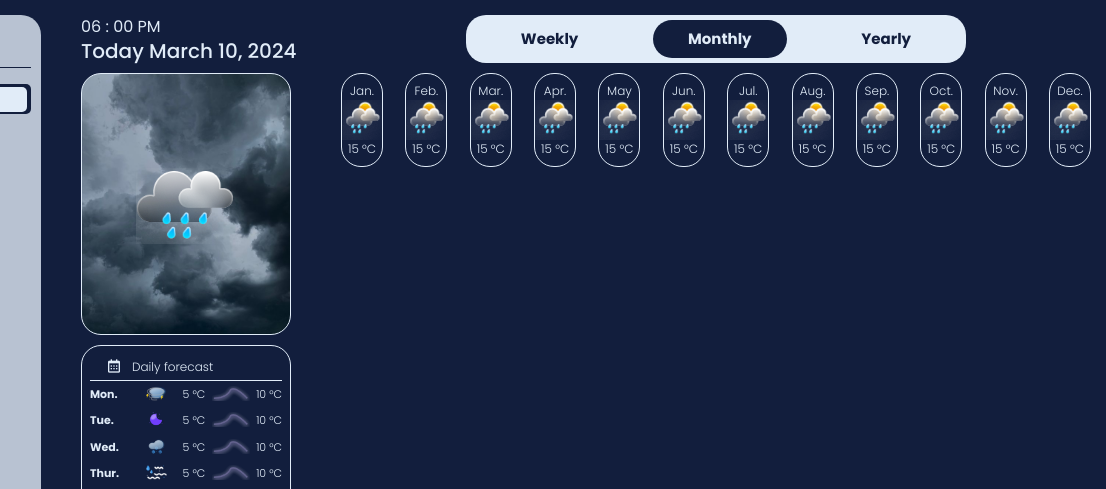
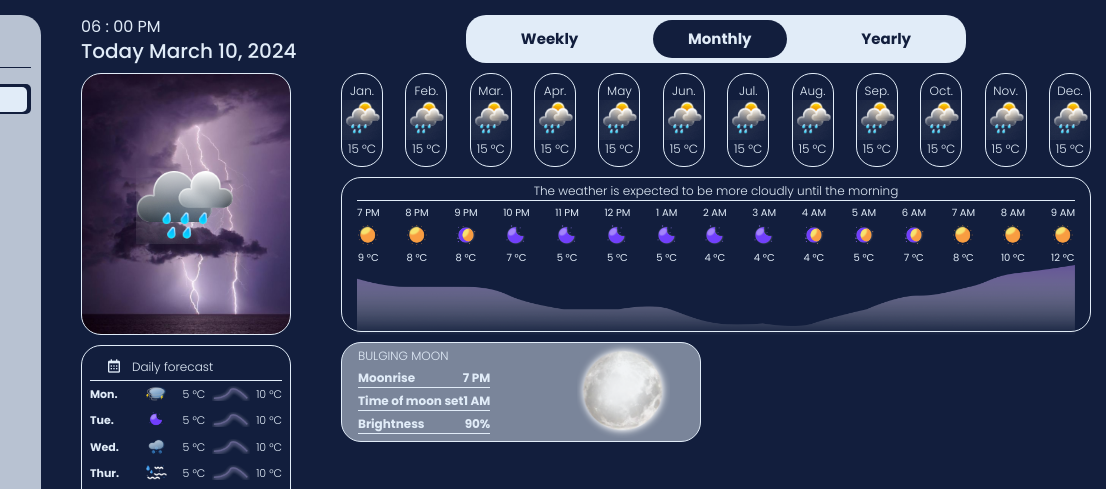
Before and after one commit to YassineOularbi/BRIEF-WEATHER-FRONT-END, a plain HTML site: page index.html in a window 1280 px wide. Shown: the top 489 px of the page, 174-1280 px from the left. Drawn offline with nearby package versions, Linux system fonts and the light colour scheme; no server answers.

Commit message:
Add part BULGING MOON

```diff
--- a/index.html
+++ b/index.html
@@ -80,14 +80,14 @@
     <section class="home d-flex flex-row">
         <div class="body-high d-flex flex-column">
             <div class="info-day">
-                <span >06 : 00 PM</span>
+                <span>06 : 00 PM</span>
                 <h5 style="margin: 0;">Today March 10, 2024</h5>
             </div>
             <div class="weather-now d-flex flex-column align-items-center justify-content-around p-1">
                 <h3 id="city-Name" class="pt-2"></h3>
                 <span id="latitude"></span>
                 <span id="longitude"></span>
-                 <img class="my-2" style="width:100px; height: auto;" src="icons/Rainy.png">
+                <img class="my-2" style="width:100px; height: auto;" src="pictures/Rainy.png">
                 <h1 id="temperature"></h1>
                 <div class="high-low d-flex flex-row">
                     <p id="high-temp"></p>
@@ -234,7 +234,109 @@
                     <span>15 °C</span>
                 </div>
             </div>
+            <div class="prevetions d-flex flex-column">
+                <span class="prev-title my-1">The weather is expected to be more cloudly until the morning</span>
+                <div class="hours-expected d-flex flex-row justify-content-between">
+                    <div class="hourly">
+                        <span>7 PM</span>
+                        <img src="icons/sun.png" alt="weather">
+                        <span>9 °C</span>
+                    </div>
+                    <div class="hourly">
+                        <span>8 PM</span>
+                        <img src="icons/sun.png" alt="weather">
+                        <span>8 °C</span>
+                    </div>
+                    <div class="hourly">
+                        <span>9 PM</span>
+                        <img src="icons/moon-sun.png" alt="weather">
+                        <span>8 °C</span>
+                    </div>
+                    <div class="hourly">
+                        <span>10 PM</span>
+                        <img src="icons/moon 1.png" alt="weather">
+                        <span>7 °C</span>
+                    </div>
+                    <div class="hourly">
+                        <span>11 PM</span>
+                        <img src="icons/moon 1.png" alt="weather">
+                        <span>5 °C</span>
+                    </div>
+                    <div class="hourly">
+                        <span>12 PM</span>
+                        <img src="icons/moon 1.png" alt="weather">
+                        <span>5 °C</span>
+                    </div>
+                    <div class="hourly">
+                        <span>1 AM</span>
+                        <img src="icons/moon 1.png" alt="weather">
+                        <span>5 °C</span>
+                    </div>
+                    <div class="hourly">
+                        <span>2 AM</span>
+                        <img src="icons/moon 1.png" alt="weather">
+                        <span>4 °C</span>
+                    </div>
+                    <div class="hourly">
+                        <span>3 AM</span>
+                        <img src="icons/moon 1.png" alt="weather">
+                        <span>4 °C</span>
+                    </div>
+                    <div class="hourly">
+                        <span>4 AM</span>
+                        <img src="icons/moon-sun.png" alt="weather">
+                        <span>4 °C</span>
+                    </div>
+                    <div class="hourly">
+                        <span>5 AM</span>
+                        <img src="icons/moon-sun.png" alt="weather">
+                        <span>5 °C</span>
+                    </div>
+                    <div class="hourly">
+                        <span>6 AM</span>
+                        <img src="icons/moon-sun.png" alt="weather">
+                        <span>7 °C</span>
+                    </div>
+                    <div class="hourly">
+                        <span>7 AM</span>
+                        <img src="icons/sun.png" alt="weather">
+                        <span>8 °C</span>
+                    </div>
+                    <div class="hourly">
+                        <span>8 AM</span>
+                        <img src="icons/sun.png" alt="weather">
+                        <span>10 °C</span>
+                    </div>
+                    <div class="hourly">
+                        <span>9 AM</span>
+                        <img src="icons/sun.png" alt="weather">
+                        <span>12 °C</span>
+                    </div>
+                </div>
+                <img class="pb-1" src="pictures/chart-hourly.png" alt="">
+            </div>
+            <div class="wind-moon d-flex flex-row justify-content-between">
+                <div class="moon d-flex flex-row justify-content-between align-items-center px-3">
+                    <div class="d-flex flex-column align-content-between" style="height: 90px; gap: 4px">
+                        <span class="title-moon">BULGING MOON</span>
+                        <div class="info-moon moonrise d-flex flex-row justify-content-between">
+                            <span>Moonrise</span>
+                            <span>7 PM</span>
+                        </div>
+                        <div class="info-moon moonset d-flex flex-row justify-content-between">
+                            <span>Time of moon set</span>
+                            <span>1 AM</span>
+                        </div>
+                        <div class="info-moon brightness d-flex flex-row justify-content-between">
+                            <span>Brightness</span>
+                            <span>90%</span>
+                        </div>
+                    </div>
+                    <img src="pictures/Bulging-moon.png" alt="moon">
+                </div>
 
+            </div>
+        </div>
     </section>
     <!-- BoxIcons Js Link -->
     <script src="https://unpkg.com/boxicons@2.1.4/dist/boxicons.js"></script>
--- a/style.css
+++ b/style.css
@@ -15,6 +15,8 @@
     --dark-color: #121E3D;
     --sidebar-light: rgba(225, 236, 248, 0.8);
     --sidebar-dark: rgba(18, 30, 61, 0.8);
+    --color-lightesse: rgba(225, 236, 248, 0.5);
+    --color-darkesse: rgba(18, 30, 61, 0.5);
     /* TRANSITION */
     --tran-02 : all 0.2s ease;
     --tran-03 : all 0.3s ease;
@@ -125,7 +127,7 @@ body{
 .weather-now{
     height: 280px;
     width: 210px;
-    background-image: url("pictures/bg-dark-4.png");
+    background-image: url("pictures/bg-dark-2.png");
     border: 1px solid var(--light-color);
     border-radius: 20px;
 
@@ -255,3 +257,41 @@ body{
     font-weight: 100;
     border-bottom: 1px solid var(--light-color);
 }
+.prevetions .hours-expected .hourly{
+    display: flex;
+    flex-direction: column;
+    align-items: center;
+    gap: 5px;
+}
+.prevetions .hours-expected .hourly img{
+    height: 20px;
+    width: 20px;
+}
+.prevetions .hours-expected .hourly span{
+    font-size: 10px;
+}
+.wind-moon {
+    width: 750px;
+}
+.moon{
+    border: 1px solid var(--light-color);
+    border-radius: 20px;
+    width: 360px;
+    height: 100px;
+    background-color: var(--color-lightesse);
+}
+.moon img{
+    height: 120px;
+    width: 120px;
+}
+.moon span{
+    font-size: 12px;
+    font-weight: 100;
+}
+.moon .info-moon{
+    border-bottom: 1px solid var(--light-color);
+}
+.moon .info-moon span{
+    font-size: 12px;
+    font-weight: bold;
+}
```
Also changed, not shown: pictures/Bulging-moon.png (added), pictures/Rainy-night-moon.png (renamed from icons/Rainy-night-moon.png), pictures/Rainy.png (renamed from icons/Rainy.png), pictures/chart-hourly.png (added). Lines whose indentation alone changed are shown as unchanged.
